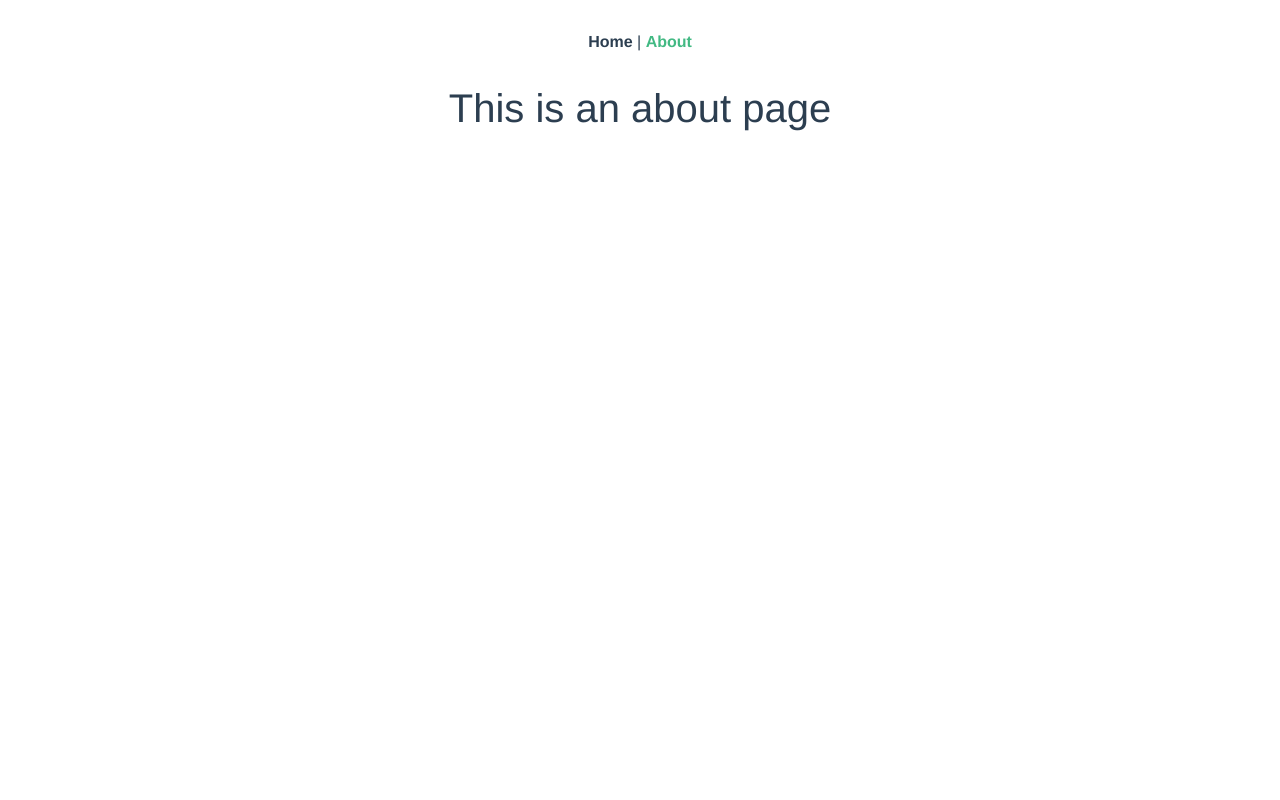
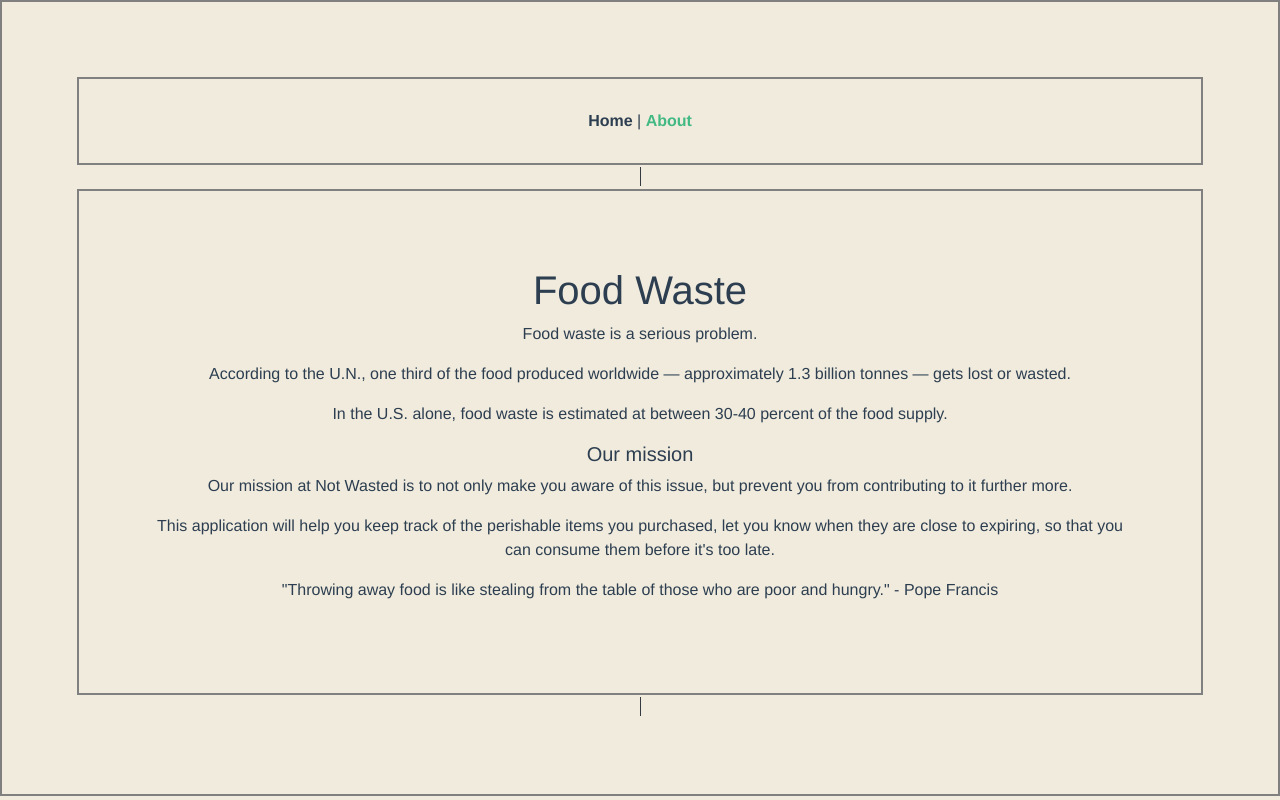
Before and after one commit to bryewalks/waste_not_vue_app, a Vue app: page /about in a window 1280 px wide. Built offline with nearby package versions, Linux system fonts and the light colour scheme.

Commit message:
About Page

```diff
--- a/src/views/About.vue
+++ b/src/views/About.vue
@@ -1,5 +1,44 @@
 <template>
+
+  <span class="border border-dark">
   <div class="about">
-    <h1>This is an about page</h1>
+  <h1>Food Waste</h1>
+
+  <p> Food waste is a serious problem.</p>
+  <p> According to the U.N., one third of the food produced worldwide — approximately 1.3 billion tonnes — gets lost or wasted. </p>
+  <p>In the U.S. alone, food waste is estimated at between 30-40 percent of the food supply.</p>
+
+  <h5> Our mission</h5>
+  <p> Our mission at Not Wasted is to not only make you aware of this issue, but prevent you from contributing to it further more. </p>
+  <p> This application will help you keep track of the perishable items you purchased, let you know when they are close to expiring, so that you can consume them before it's too late.</p>
+
+  <p> "Throwing away food is like stealing from the table of those who are poor and hungry." - Pope Francis </p>
   </div>
+  </span>
 </template>
+
+<style>
+
+body {
+  background-color: rgb(241,235,221);
+}
+
+div {
+  text-align: center;
+}
+
+div {
+  border-top: double;
+}
+
+div {
+  border-bottom: double;
+}
+
+div {
+  border: 2.5px solid gray;
+  padding: 75px;
+}
+
+
+</style>
```
Also changed, not shown: 1 other file (tests, documents, lock files or other folders).
